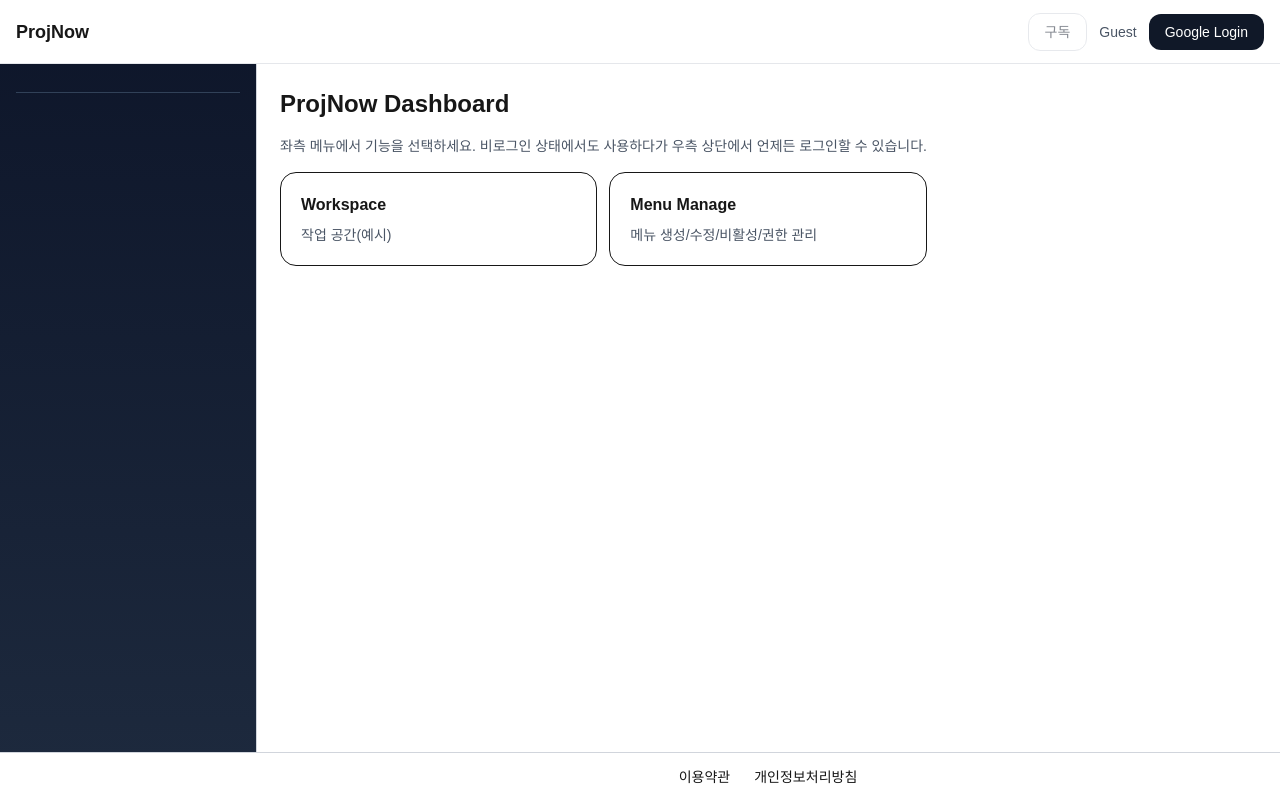
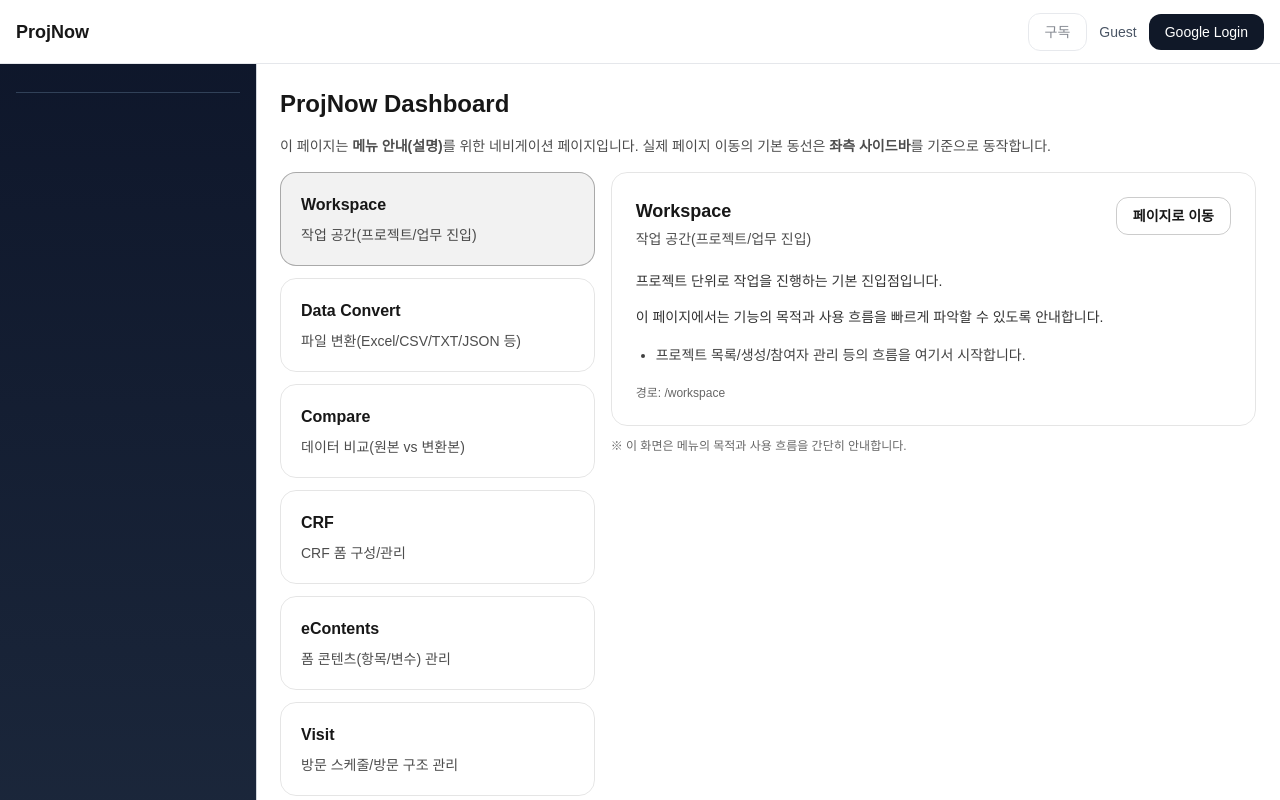
Before and after one commit to sizcaofray/projnow, a Next.js app: page /contents in a window 1280 px wide. Shown: the top 800 px of the page. Built offline with nearby package versions, Linux system fonts and the light colour scheme; no server answers; the database is empty.

Commit message:
Refine /contents navigation: remove any menu hints not intended for exposure

```diff
--- a/app/contents/page.tsx
+++ b/app/contents/page.tsx
@@ -1,27 +1,208 @@
 // app/contents/page.tsx
-// - /contents 메인 화면
-// - 실제 기능들은 Sidebar로 진입하도록 유도
+// - /contents 메인(네비게이션/설명) 화면
+// - 좌측: 클릭 가능한 메뉴 카드 목록
+// - 우측: 선택한 메뉴에 대한 설명 + "페이지로 이동" 버튼
 
-import Link from "next/link";
+"use client";
+
+import { useMemo, useState } from "react";
+import { useRouter } from "next/navigation";
+
+/**
+ * 메뉴 정의 타입
+ */
+type MenuItem = {
+  id: string; // 내부 식별자
+  title: string; // 카드 제목
+  href: string; // 이동 경로
+  summary: string; // 카드 요약
+  description: string[]; // 우측 설명(문단 배열)
+  notes?: string[]; // 우측 참고(불릿)
+};
 
 export default function ContentsHome() {
+  const router = useRouter();
+
+  /**
+   * ✅ 이 페이지는 "설명 페이지" 성격입니다.
+   * - 사용자가 좌측 카드에서 메뉴를 선택하면, 우측에 설명을 보여주고 이동 버튼으로 진입합니다.
+   * - 이 목록은 "노출해도 되는 메뉴"만 유지하세요.
+   */
+  const menuItems: MenuItem[] = useMemo(
+    () => [
+      {
+        id: "workspace",
+        title: "Workspace",
+        href: "/workspace",
+        summary: "작업 공간(프로젝트/업무 진입)",
+        description: [
+          "프로젝트 단위로 작업을 진행하는 기본 진입점입니다.",
+          "이 페이지에서는 기능의 목적과 사용 흐름을 빠르게 파악할 수 있도록 안내합니다.",
+        ],
+        notes: ["프로젝트 목록/생성/참여자 관리 등의 흐름을 여기서 시작합니다."],
+      },
+      {
+        id: "convert",
+        title: "Data Convert",
+        href: "/contents/convert",
+        summary: "파일 변환(Excel/CSV/TXT/JSON 등)",
+        description: [
+          "업로드한 데이터를 원하는 포맷으로 변환하는 기능입니다.",
+          "변환 결과를 다운로드하거나, 표 형태로 확인하는 흐름을 제공합니다.",
+        ],
+        notes: ["변환/다운로드의 기본 동선은 좌측 메뉴 이동을 기준으로 합니다."],
+      },
+      {
+        id: "compare",
+        title: "Compare",
+        href: "/contents/compare",
+        summary: "데이터 비교(원본 vs 변환본)",
+        description: [
+          "두 파일(또는 두 데이터셋)을 비교하여 추가/삭제/변경된 항목을 확인합니다.",
+          "대량 데이터는 엑셀 다운로드 등으로 확인하는 흐름을 권장합니다.",
+        ],
+        notes: ["비교 기준 키/열 구성은 화면 내 안내 기준을 따릅니다."],
+      },
+      {
+        id: "crf",
+        title: "CRF",
+        href: "/contents/crf",
+        summary: "CRF 폼 구성/관리",
+        description: [
+          "CRF(Form) 구조를 구성하고 관리하는 메뉴입니다.",
+          "폼 단위로 항목을 정리하고, 표준 변수명(예: SDTM 관례)을 반영하는 방식으로 활용합니다.",
+        ],
+        notes: ["구조 변경 시 저장/엑셀 다운로드 등의 기능 흐름을 제공합니다."],
+      },
+      {
+        id: "econtents",
+        title: "eContents",
+        href: "/contents/econtents",
+        summary: "폼 콘텐츠(항목/변수) 관리",
+        description: [
+          "폼과 연동되는 콘텐츠(변수명/설명/규칙 등)를 관리하는 메뉴입니다.",
+          "엑셀 업로드로 수정/추가를 반영하는 방식의 운영을 지원합니다.",
+        ],
+        notes: ["업로드 시 덮어쓰기 여부 등 주의 문구를 확인하세요."],
+      },
+      {
+        id: "visit",
+        title: "Visit",
+        href: "/contents/visit",
+        summary: "방문 스케줄/방문 구조 관리",
+        description: [
+          "스크리닝/베이스라인 등 Visit 구조를 정의하고 관리합니다.",
+          "프로토콜 기반으로 방문 흐름을 표준화하는 용도로 사용합니다.",
+        ],
+      },
+      {
+        id: "manageStructureTemplates",
+        title: "Manage Structure Templates",
+        href: "/contents/manage_structure_templates",
+        summary: "구조 템플릿 업로드/참고 콘텐츠",
+        description: [
+          "구조 템플릿(참고용 컨텐츠)을 업로드하여 메뉴 내에서 참고/활용하는 기능입니다.",
+          "다른 메뉴에서 가져오는 방식이 아니라, 이 메뉴 내부에서 참고 컨텐츠를 생성/관리하는 목적입니다.",
+        ],
+      },
+    ],
+    []
+  );
+
+  /**
+   * ✅ 기본 선택 메뉴
+   */
+  const [selectedId, setSelectedId] = useState<string>(menuItems[0]?.id ?? "");
+
+  const selected = useMemo(
+    () => menuItems.find((m) => m.id === selectedId) ?? menuItems[0],
+    [menuItems, selectedId]
+  );
+
   return (
     <div className="space-y-4">
       <h1 className="text-2xl font-bold">ProjNow Dashboard</h1>
-      <p className="text-sm text-gray-600 dark:text-gray-300">
-        좌측 메뉴에서 기능을 선택하세요. 비로그인 상태에서도 사용하다가 우측 상단에서 언제든 로그인할 수 있습니다.
+
+      <p className="text-sm text-black/70 dark:text-white/70">
+        이 페이지는 <span className="font-semibold">메뉴 안내(설명)</span>를 위한 네비게이션 페이지입니다.
+        실제 페이지 이동의 기본 동선은 <span className="font-semibold">좌측 사이드바</span>를 기준으로 동작합니다.
       </p>
 
-      <div className="grid grid-cols-1 gap-3 sm:grid-cols-2 lg:grid-cols-3">
-        <Link href="/workspace" className="rounded-2xl border p-5 hover:bg-gray-50 dark:hover:bg-gray-900">
-          <div className="text-base font-semibold">Workspace</div>
-          <div className="mt-2 text-sm text-gray-600 dark:text-gray-300">작업 공간(예시)</div>
-        </Link>
+      {/* ✅ 좌: 메뉴 카드 / 우: 설명 패널 */}
+      <div className="grid grid-cols-1 gap-4 lg:grid-cols-12">
+        {/* 좌측 메뉴 카드 */}
+        <div className="lg:col-span-5 xl:col-span-4">
+          <div className="space-y-3">
+            {menuItems.map((item) => {
+              const isActive = item.id === selectedId;
 
-        <Link href="/contents/menu" className="rounded-2xl border p-5 hover:bg-gray-50 dark:hover:bg-gray-900">
-          <div className="text-base font-semibold">Menu Manage</div>
-          <div className="mt-2 text-sm text-gray-600 dark:text-gray-300">메뉴 생성/수정/비활성/권한 관리</div>
-        </Link>
+              return (
+                <button
+                  key={item.id}
+                  type="button"
+                  onClick={() => setSelectedId(item.id)}
+                  className={[
+                    "w-full text-left rounded-2xl border p-5 transition",
+                    "hover:bg-black/5 dark:hover:bg-white/5",
+                    isActive
+                      ? "border-black/30 dark:border-white/30 bg-black/5 dark:bg-white/5"
+                      : "border-black/10 dark:border-white/10",
+                  ].join(" ")}
+                >
+                  <div className="text-base font-semibold">{item.title}</div>
+                  <div className="mt-2 text-sm text-black/70 dark:text-white/70">{item.summary}</div>
+                </button>
+              );
+            })}
+          </div>
+        </div>
+
+        {/* 우측 설명 패널 */}
+        <div className="lg:col-span-7 xl:col-span-8">
+          <div className="rounded-2xl border border-black/10 dark:border-white/10 p-6">
+            <div className="flex flex-col gap-3 sm:flex-row sm:items-start sm:justify-between">
+              <div>
+                <div className="text-lg font-bold">{selected?.title}</div>
+                <div className="mt-1 text-sm text-black/70 dark:text-white/70">{selected?.summary}</div>
+              </div>
+
+              <button
+                type="button"
+                onClick={() => {
+                  // ✅ 선택된 메뉴로 이동
+                  if (selected?.href) router.push(selected.href);
+                }}
+                className="rounded-xl border border-black/20 dark:border-white/20 px-4 py-2 text-sm font-semibold hover:bg-black/5 dark:hover:bg-white/5"
+              >
+                페이지로 이동
+              </button>
+            </div>
+
+            <div className="mt-5 space-y-3">
+              {selected?.description?.map((p, idx) => (
+                <p key={idx} className="text-sm leading-6 text-black/80 dark:text-white/80">
+                  {p}
+                </p>
+              ))}
+
+              {selected?.notes && selected.notes.length > 0 && (
+                <ul className="mt-4 list-disc space-y-1 pl-5 text-sm text-black/75 dark:text-white/75">
+                  {selected.notes.map((n, idx) => (
+                    <li key={idx}>{n}</li>
+                  ))}
+                </ul>
+              )}
+
+              <div className="mt-5 text-xs text-black/60 dark:text-white/60">
+                경로: <span className="font-mono">{selected?.href}</span>
+              </div>
+            </div>
+          </div>
+
+          <p className="mt-3 text-xs text-black/60 dark:text-white/60">
+            ※ 이 화면은 메뉴의 목적과 사용 흐름을 간단히 안내합니다.
+          </p>
+        </div>
       </div>
     </div>
   );
```
